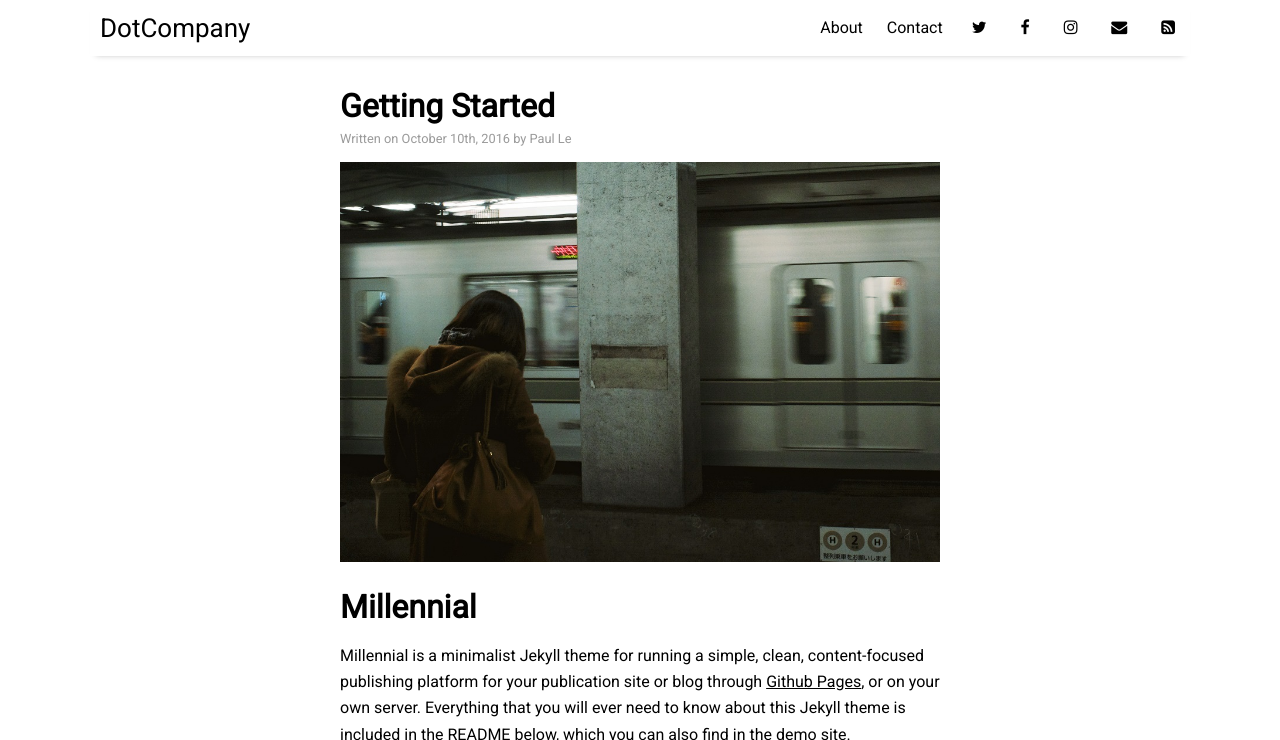
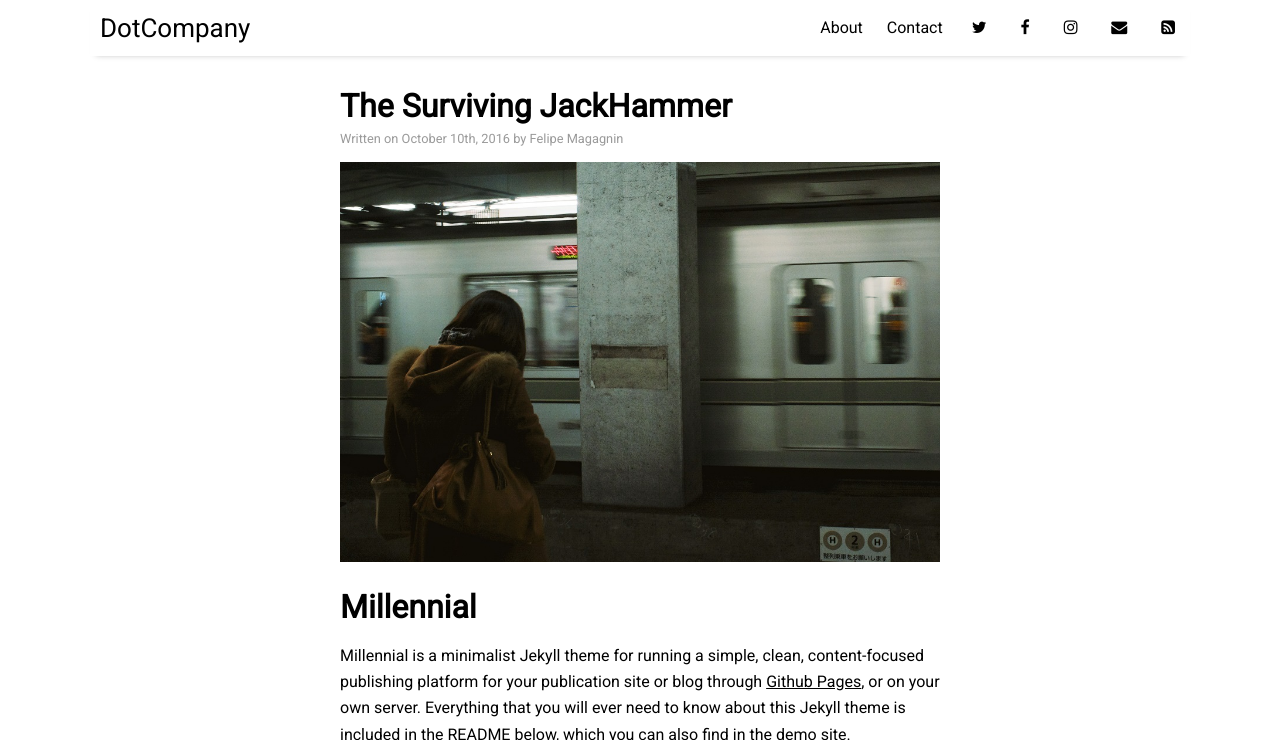
Before and after one commit to dotcompanygames/dotcompanygames.github.io, a Jekyll site: the page built from _posts/2016-10-10-getting-started.md, in a window 1280 px wide and 900 px high, cut to the strip 0-740 px from the top of the window. Built offline with Jekyll 4.4.1, drawn with Linux system fonts in a browser that asks for light colours; nearby versions of some CDN libraries.

Commit message:
Update 2016-10-10-getting-started.md

```diff
--- a/_posts/2016-10-10-getting-started.md
+++ b/_posts/2016-10-10-getting-started.md
@@ -1,7 +1,7 @@
 ---
 layout: post
-title: "Getting Started"
-author: "Paul Le"
+title: "The Surviving JackHammer"
+author: "Felipe Magagnin"
 categories: documentation
 tags: [documentation,sample]
 image: city-2.jpg
```
